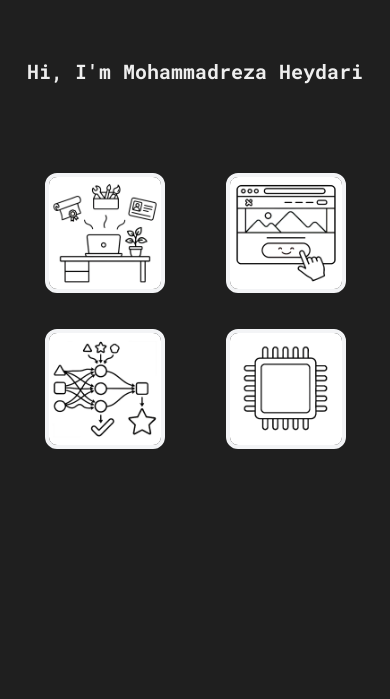
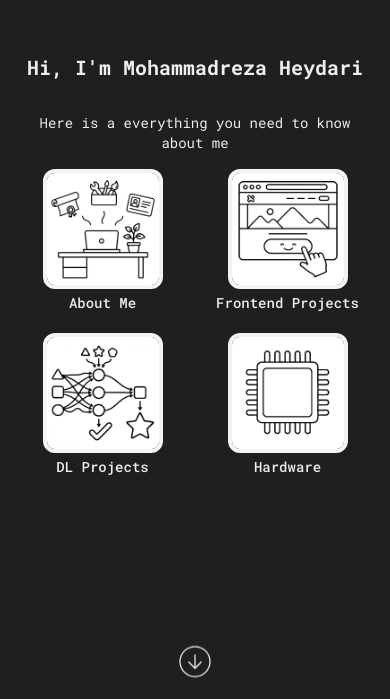
Before and after one commit to Mohireza1/portfolio, a React app: page / in a window 390 px wide. Shown: the part 145-844 px from the top of the page. Built offline with nearby package versions, Linux system fonts and the light colour scheme; the HTML template or start-up script is replaced by a standard one.

Commit message:
feat: add new breakpoints and more blocking animation variations
aaa

```diff
--- a/src/components/Section.tsx
+++ b/src/components/Section.tsx
@@ -20,7 +20,7 @@
         <img
           src={clrSrc}
           alt="Colored"
-          className="absolute top-0 left-0 w-full h-full object-cover transition-all duration-250 sm:duration-150 ease-linear [clip-path:inset(100%_0_0_0)] group-hover:[clip-path:inset(0)] sm:rounded-tl-xl sm:rounded-br-xl"
+          className="absolute top-0 left-0 w-full h-full object-cover transition-all duration-75 sm:duration-150 ease-linear [clip-path:inset(100%_0_0_0)] group-hover:[clip-path:inset(0)] group-active:[clip-path:inset(0)] sm:rounded-tl-xl sm:rounded-br-xl"
         />
       </div>
       <h2 className="invisible text-center font-medium text-sm sm:text-lg mt-1 sm:mt-6 animate-blocking-2">
--- a/src/pages/App.tsx
+++ b/src/pages/App.tsx
@@ -50,7 +50,7 @@
               stroke="currentColor"
               stroke-miterlimit="10"
               stroke-width="16px"
-              className="group-hover:fill-white"
+              className="group-hover:fill-white group-active:fill-white"
             />
             <path
               d="M176 262.62 256 342l80-79.38M256 330.97V170"
@@ -59,7 +59,7 @@
               stroke-linecap="round"
               stroke-linejoin="round"
               stroke-width="16px"
-              className="group-hover:stroke-gray-600"
+              className="group-hover:stroke-gray-600 group-active:stroke-gray-600"
             />
           </svg>
         </div>
--- a/src/styles/index.css
+++ b/src/styles/index.css
@@ -3,7 +3,14 @@
 @import "tailwindcss";
 
 @theme {
+    /* Breakpoints */
+
+    --breakpoint-xs: 400px;
+
+    /* Fonts */
     --font-roboto-mono: "Roboto Mono", monospace;
+
+    /* Animations */
 
     --animate-gap-open: gap-open 0.8s 1s ease-in-out forwards;
 
@@ -15,7 +22,7 @@
         }
 
         100% {
-            gap: 12px;
+            gap: 20px;
             scale: 1
         }
     }
@@ -37,9 +44,9 @@
 
     /* ... your gap-open animation ... */
 
-    --animate-blocking: blocking 0.250s 1.9s ease-in forwards;
+    --animate-blocking-2: blocking-2 0.250s 1.9s ease-in forwards;
 
-    @keyframes blocking {
+    @keyframes blocking-2 {
         0% {
             opacity: 0;
             visibility: hidden;
@@ -51,6 +58,34 @@
         }
     }
 
+    --animate-blocking-1: blocking-1 0.250s 1.3s ease-in forwards;
+
+    @keyframes blocking-1 {
+        0% {
+            opacity: 0;
+            visibility: hidden;
+        }
+
+        100% {
+            opacity: 1;
+            visibility: visible;
+        }
+    }
+
+
+    --animate-blocking-3: blocking-3 0.250s 2.6s ease-in forwards;
+
+    @keyframes blocking-3 {
+        0% {
+            opacity: 0;
+            visibility: hidden;
+        }
+
+        100% {
+            opacity: 1;
+            visibility: visible;
+        }
+    }
 }
 
 html {
```
